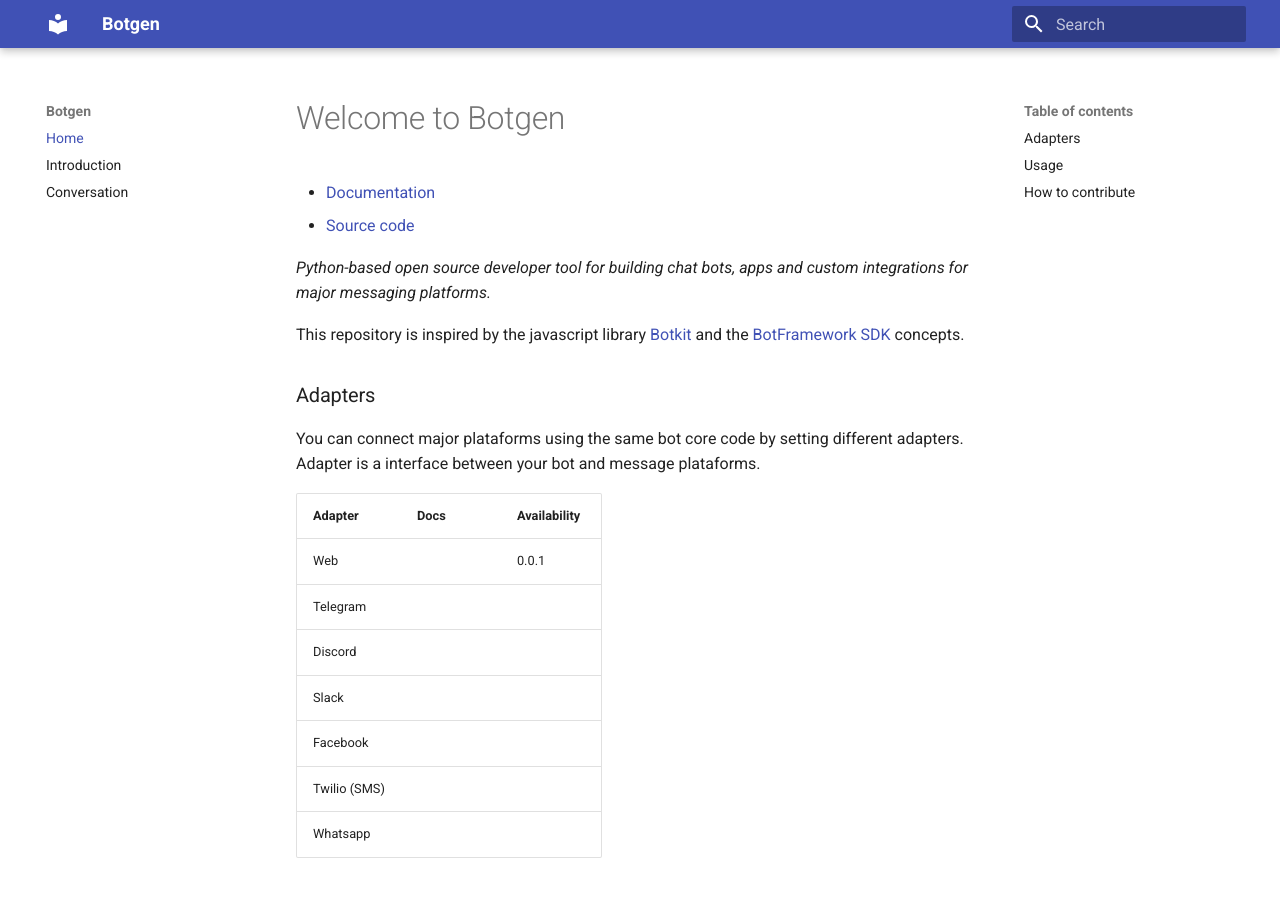
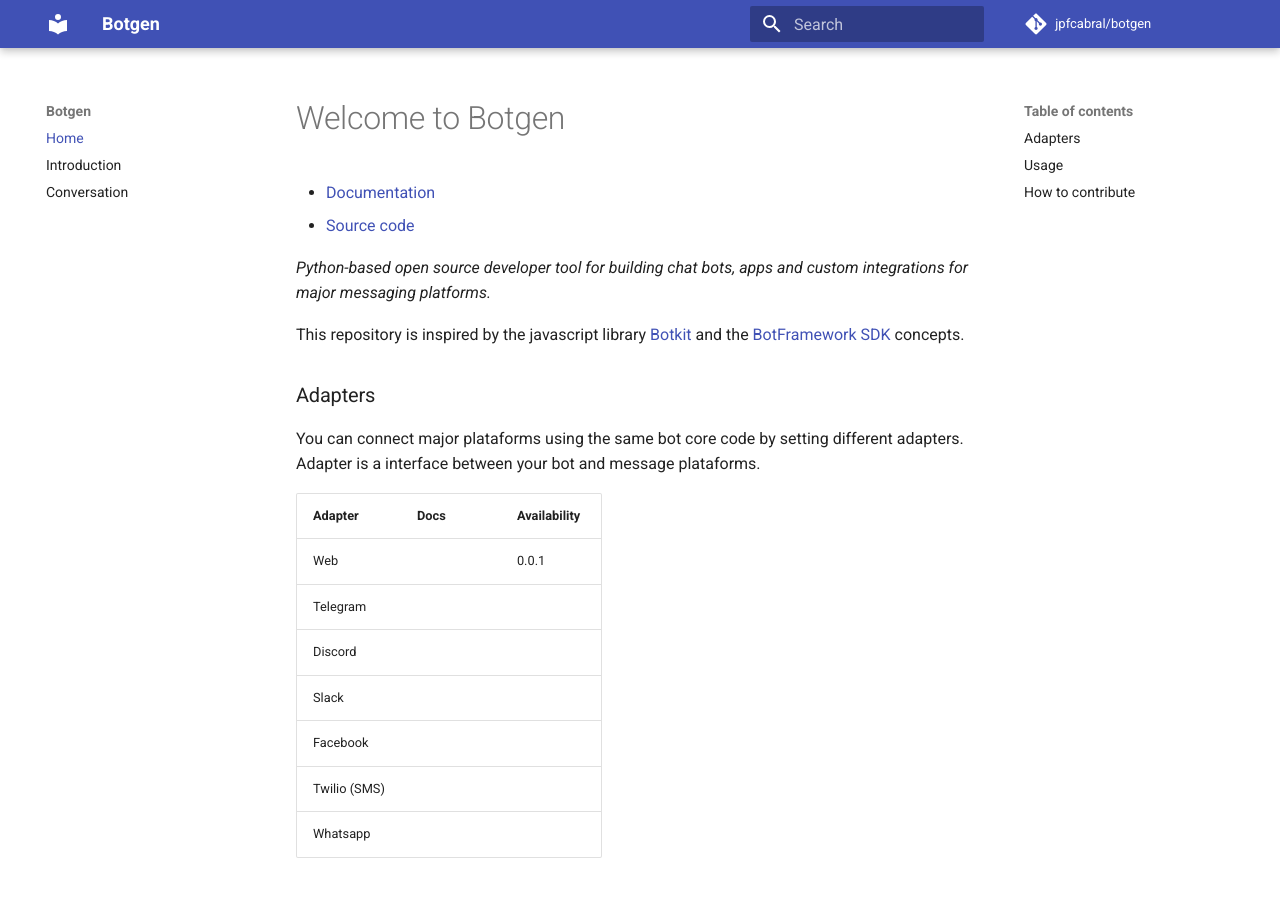
Before and after one commit to jpfcabral/botgen, an MkDocs documentation site: the page built from docs/index.md, in a window 1280 px wide and 900 px high. Shown: the top 897 px of the window. Built offline with MkDocs 1.6.1 and Material for MkDocs 9.7.7, drawn with Linux system fonts in a browser that asks for light colours; comment, search, counter and statistics services are not loaded.

Commit message:
add github repo metrics

```diff
--- a/mkdocs.yml
+++ b/mkdocs.yml
@@ -18,3 +18,6 @@
   - pymdownx.inlinehilite
   - pymdownx.snippets
   - pymdownx.superfences
+
+repo_name: jpfcabral/botgen
+repo_url: https://github.com/jpfcabral/botgen
```
